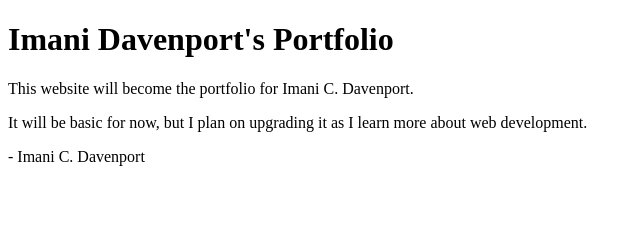
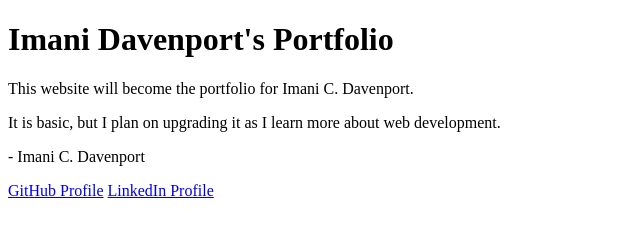
Before and after one commit to imanidavenport/imanidavenport.github.io, a plain HTML site: page index.html in a window 1280 px wide. Shown: the whole page, without its empty margins (0-642 px from the left). Drawn offline with Linux system fonts and the light colour scheme.

Commit message:
Adding links to GitHub and LinkedIn Profiles

```diff
--- a/index.html
+++ b/index.html
@@ -5,7 +5,8 @@
 <body>
     <h1>Imani Davenport's Portfolio</h1>
     <p>This website will become the portfolio for Imani C. Davenport.</p>
-    <p>It will be basic for now, but I plan on upgrading it as I learn more about web development.</p>
+    <p>It is basic, but I plan on upgrading it as I learn more about web development.</p>
     <p>     - Imani C. Davenport</p>
+    <a href="github.com/imanidavenport">GitHub Profile</a> <a href="linkedin.com/in/imanidavenport">LinkedIn Profile</a>
 </body>
 </html>
```
